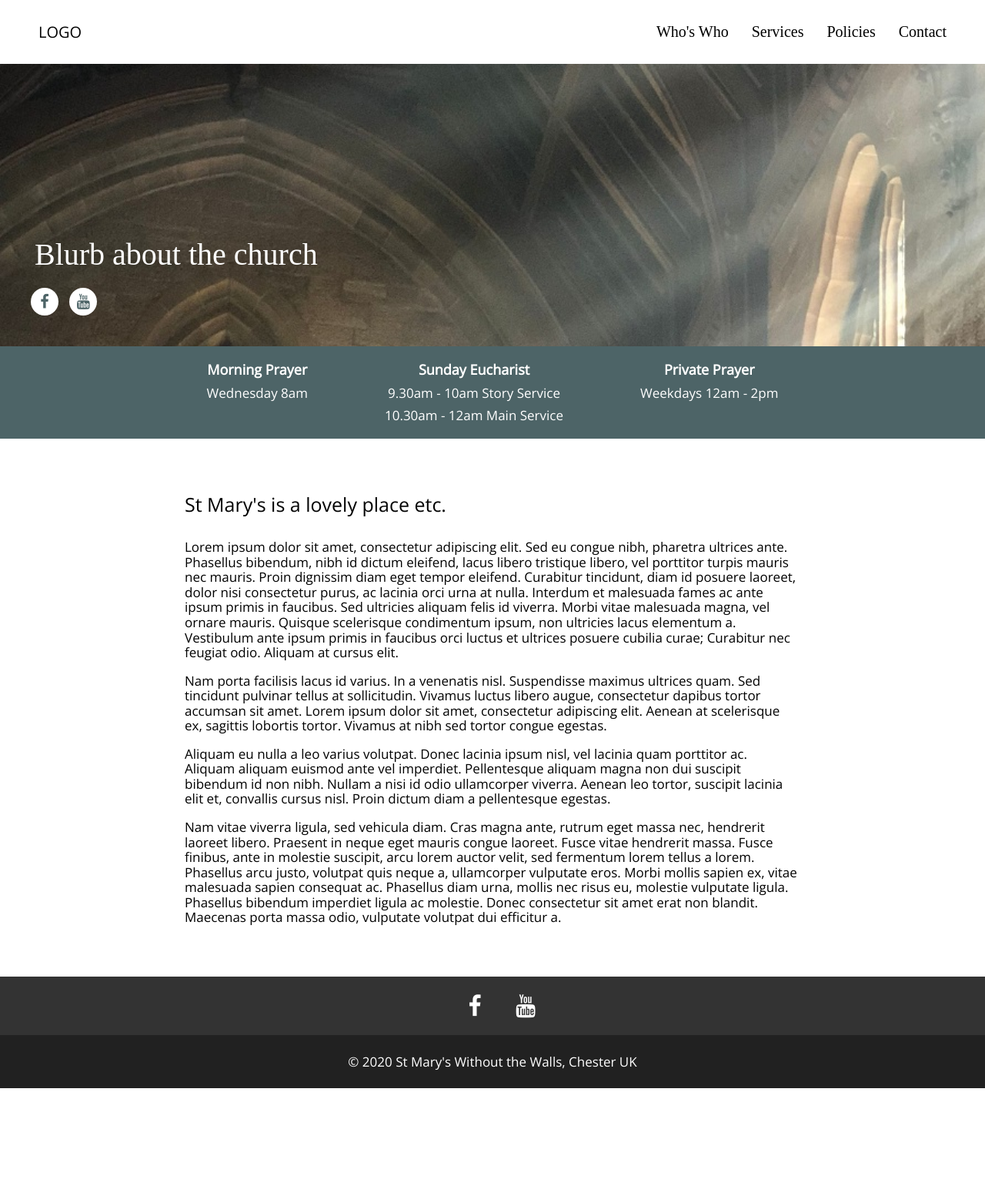
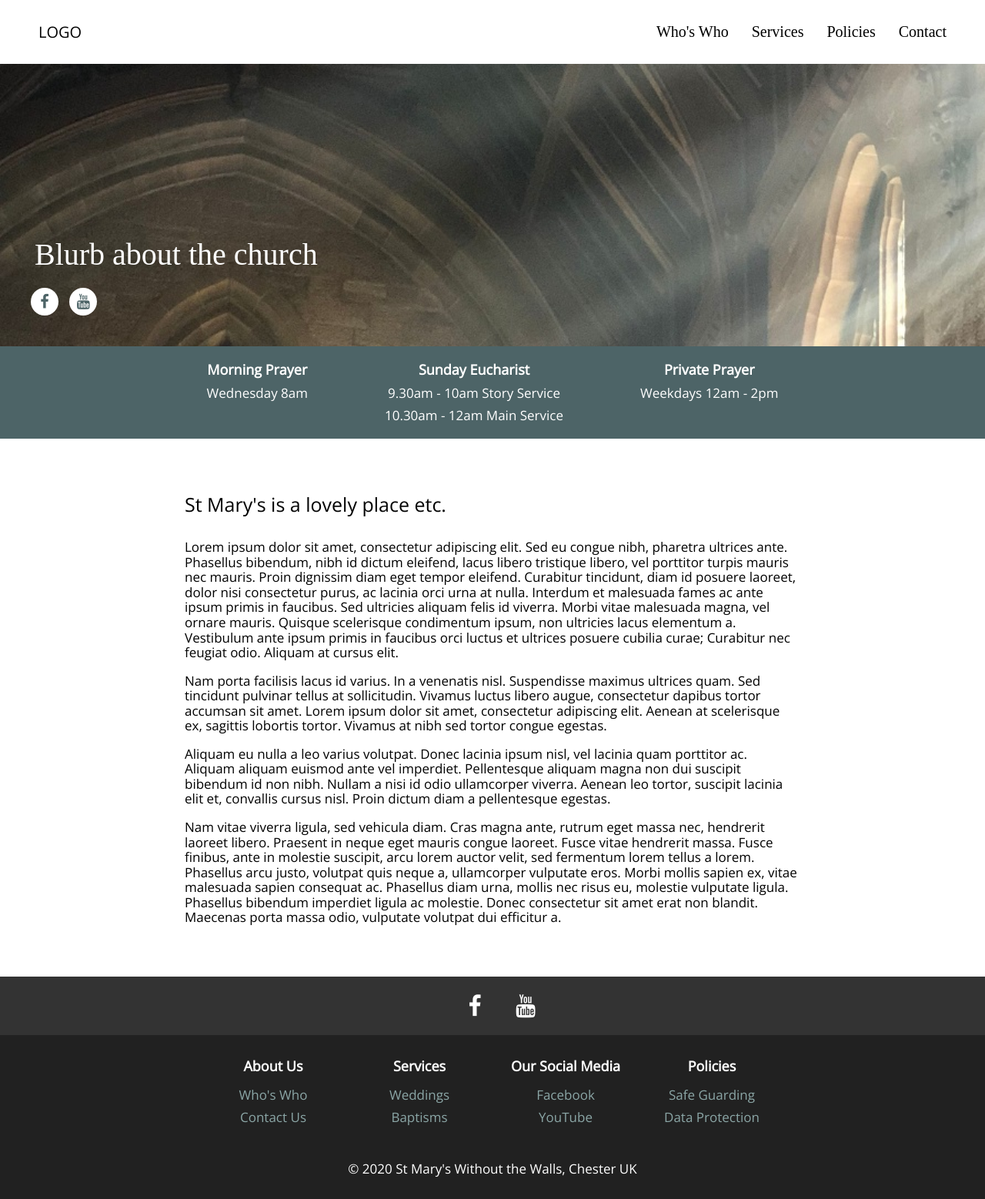
Before and after one commit to StMarysChester/StMarysChester.github.io, a Jekyll site: the page built from index.html, in a window 1280 px wide. Shown: the whole page at 77% size. Built offline with Jekyll 4.4.1, drawn with Linux system fonts in a browser that asks for light colours; some web fonts are replaced; before the commit the page ends 1414 px from its top, so only the background shows below that.

Commit message:
Added site map

```diff
--- /dev/null
+++ b/_data/sitemap.yml
@@ -0,0 +1,28 @@
+sections:
+  - title: About Us
+    pages:
+      - title: Who's Who
+        url: /whoiswho/
+      - title: Contact Us
+        url: /contact/
+
+  - title: Services
+    pages:
+    - title: Weddings
+      url: /weddings/
+    - title: Baptisms
+      url: /baptisms/
+
+  - title: Our Social Media
+    pages:
+      - title: Facebook
+        url: https://www.facebook.com/St-Mary-Without-the-Walls-Chester-392886070859983/
+      - title: YouTube
+        url: https://www.youtube.com/channel/UCHvzYJ1wjdH8XXy_gtovCBQ
+
+  - title: Policies
+    pages:
+      - title: Safe Guarding
+        url: /safeguarding/
+      - title: Data Protection
+        url: /dataprotection/
--- a/_includes/footer.html
+++ b/_includes/footer.html
@@ -4,6 +4,18 @@
   <a href="https://www.youtube.com/channel/UCHvzYJ1wjdH8XXy_gtovCBQ" target="_blank" class="fa fa-youtube"></a>
 </div>
 <div class="siteMap">
+  <div class="siteLinks">
+    {% for section in site.data.sitemap.sections %}
+      <div class="sectionLinks">
+        <h3>{{ section.title }}</h3>
+        <ul>
+          {% for item in section.pages %}
+            <li><a href="{{ item.url }}">{{ item.title }}</a></li>
+          {% endfor %}
+        </ul>
+      </div>
+    {% endfor %}
+  </div>
   <p class="copyright">
     © 2020 St Mary's Without the  Walls, Chester UK
   </p>
--- a/assets/css/main.css
+++ b/assets/css/main.css
@@ -101,12 +101,6 @@ nav a.active {
   margin-left: 20px;
 }
 
-.siteMap {
-  background-color: #212121;
-  color: white;
-  padding: 25px;
-}
-
 .mainContentContainer {
   display: flex;
   align-items: center;
@@ -131,13 +125,6 @@ nav a.active {
 
 .mainContent a {
   color: #8ba6a6
-}
-
-.siteMap .copyright {
-  display: flex;
-  align-items: center;
-  justify-content: center;
-  margin: 0;
 }
 
 .footer a {
@@ -290,3 +277,45 @@ nav a.active {
 .contactContent .mapWrapper {
   filter: grayscale(100%)
 }
+
+.siteMap {
+  background-color: #212121;
+  color: white;
+  padding: 30px;
+}
+
+.siteMap .copyright {
+  display: flex;
+  align-items: center;
+  justify-content: center;
+  margin: 0;
+  padding-top: 30px;
+}
+
+.siteMap h3 {
+  margin: 0;
+  font-size: 18px;
+}
+
+.siteMap ul {
+  padding-left: 0;
+}
+
+.siteMap li {
+  list-style: none;
+}
+
+.siteMap .siteLinks {
+  display: flex;
+  justify-content: center;
+}
+
+.siteMap .sectionLinks {
+  min-width: 150px;
+  margin: 0 20px;
+  text-align: center;
+}
+
+.siteMap a {
+  color: #8ba6a6;
+}
```
